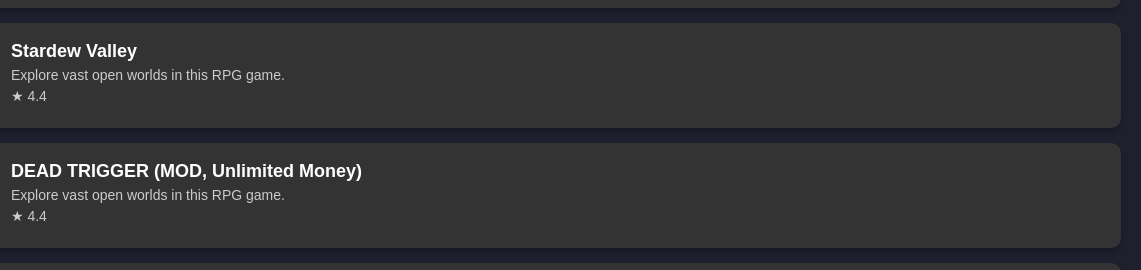
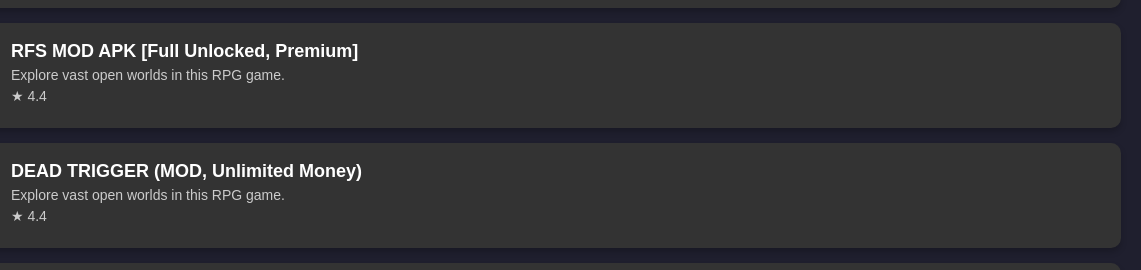
Before and after one commit to shuuuzy/GMZ4HUB, a plain HTML site: page index.html in a window 1280 px wide. Shown: the part 1022-1292 px from the top of the page, 139-1280 px from the left. Drawn offline with Linux system fonts and the light colour scheme; a script that the page names is missing.

Commit message:
Update index.html

```diff
--- a/index.html
+++ b/index.html
@@ -1,3 +1,4 @@
+
 <!DOCTYPE html>
 <html lang="en">
 <head>
@@ -236,10 +237,10 @@
       <p>★ 4.9</p>
     </div>
   </div>
-  <div class="app" onclick="showDetails('Stardew Valley', '4.4', 'https://i.ibb.co/HN9f6rc/1694252952-stardew-valley.png')">
-    <img src="https://i.ibb.co/HN9f6rc/1694252952-stardew-valley.png" alt="App">
+  <div class="app" onclick="showDetails('RFS MOD APK [Full Unlocked, Premium]', '4.4', 'https://i.ibb.co/yh82JRc/RFS-MOD-APK-1-6.webp')">
+    <img src="https://i.ibb.co/yh82JRc/RFS-MOD-APK-1-6.webp" alt="App">
     <div class="app-details">
-      <h3>Stardew Valley</h3>
+      <h3>RFS MOD APK [Full Unlocked, Premium]</h3>
       <p>Explore vast open worlds in this RPG game.</p>
       <p>★ 4.4</p>
     </div>
@@ -312,7 +313,7 @@
         'Ultra FUCK Aim 8 ball': 'https://shorturl.at/PrpHg',
         'Mugen Anime Fight': 'https://shorturl.at/IYiG9',
         'OTR Offroad Car Driving Game (MOD, Unlimited Coins)': 'https://shorturl.at/RxZBt',
-        'Stardew Valley': 'https://shorturl.at/QvQe5',
+        'RFS MOD APK [Full Unlocked, Premium]': 'https://shorturl.at/GaB4v',
         'DEAD TRIGGER (MOD, Unlimited Money)': 'https://shorturl.at/Ne0NH',
         'Stick War: Legacy (MOD, Unlimited Gems)': 'https://shorturl.at/TutNW',
         'Hard Time III MOD APK (Unlocked)': 'https://shorturl.at/EccUV',
```
